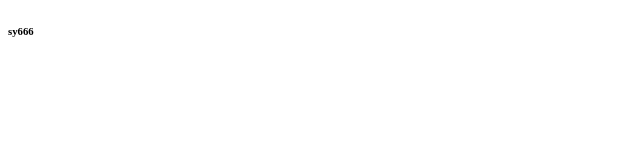
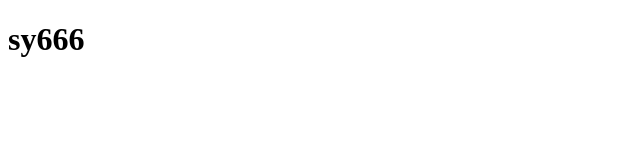
Before and after one commit to sy-6/sy-6.github.io, a plain HTML site: page index.html in a window 1280 px wide. Shown: the whole page, without its empty margins (0-640 px from the left). Drawn offline with Linux system fonts and the light colour scheme.

Commit message:
Update index.html

```diff
--- a/index.html
+++ b/index.html
@@ -7,6 +7,6 @@
     <title>Document</title>
 </head>
 <body>
-    <h6>sy666</h6>
+    <h1>sy666</h1>
 </body>
 </html>
```
